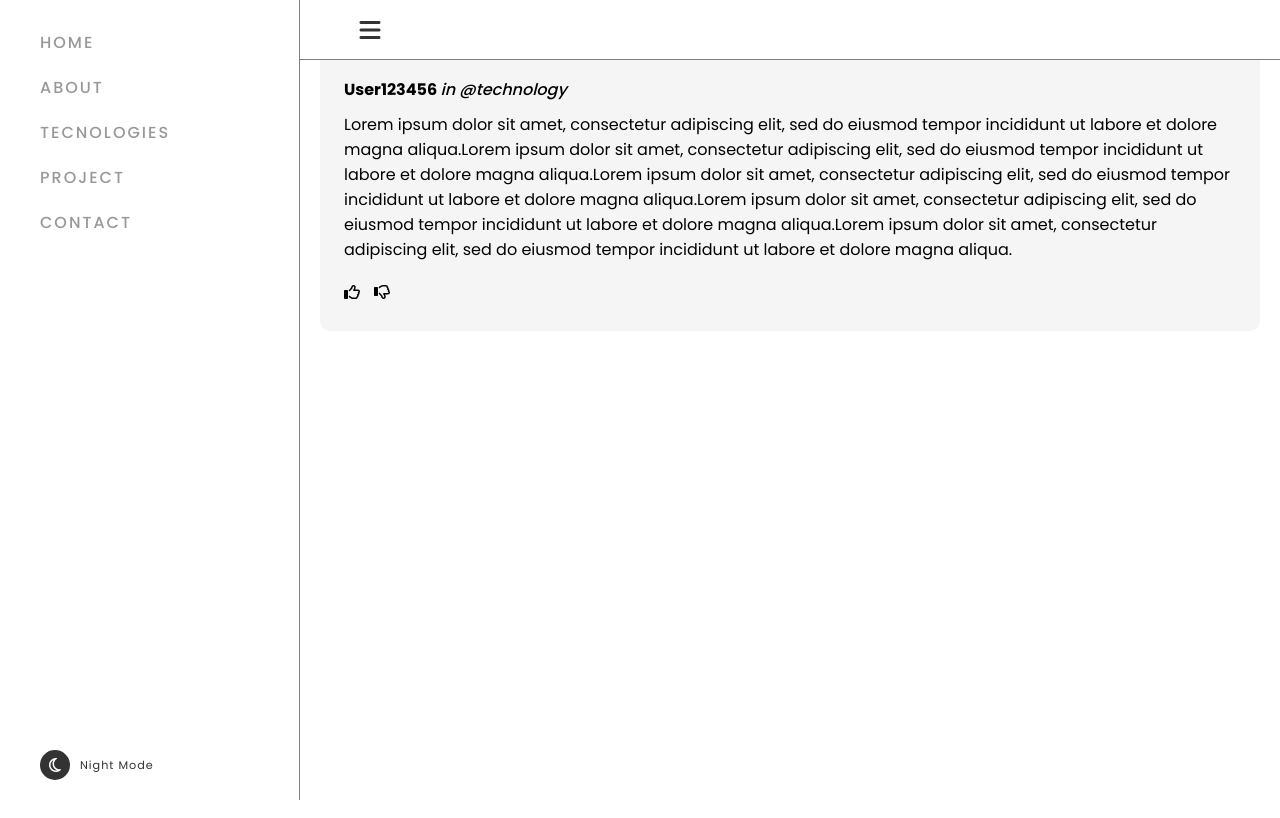
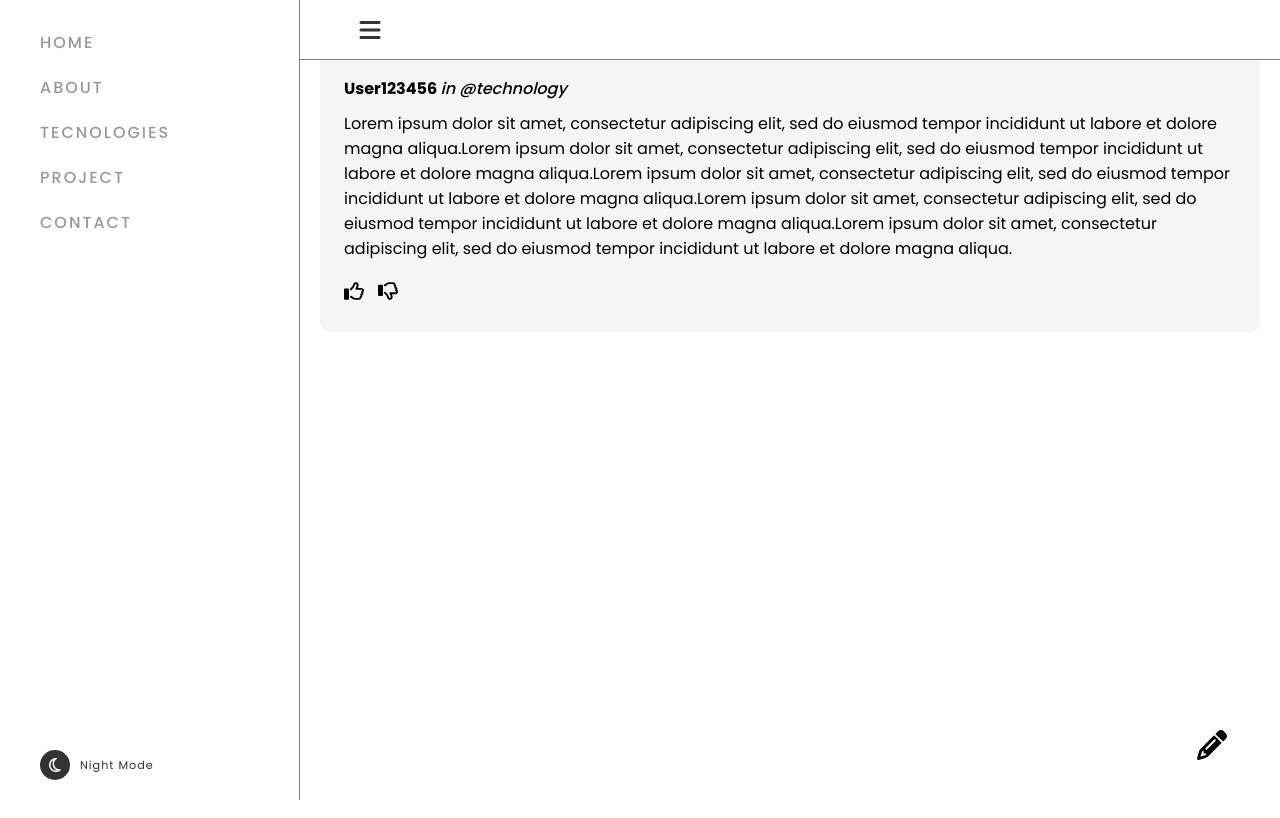
Before and after one commit to mikaelburgos97/educationa-blog, a plain HTML site: page index.html in a window 1280 px wide. Drawn offline with Linux system fonts and the light colour scheme.

Commit message:
updated code

```diff
--- a/index.css
+++ b/index.css
@@ -587,7 +587,37 @@
 .like{
   margin-right: 10px;
 }
+.like, .dislike {
+  width: 20px
+}
 
 .tag {
   font-weight: 500;
 }
+
+
+.pen{
+  position: fixed;
+    width: 83px;
+    height: 68px;
+    z-index: 8;
+    bottom: 0.3%;
+    right: 0%;
+    border-radius: 50%;
+}
+
+
+.pen img {
+
+    float: inherit!important;
+    position: relative!important;
+    width: 30px!important;
+    height: 30px!important;
+    color: #fff!important;
+    text-align: center!important;
+    font-size: 25px!important;
+    font-weight: 400!important;
+    display: flex;
+    justify-content: center;
+    align-items: center;
+}
--- a/index.html
+++ b/index.html
@@ -25,6 +25,9 @@
     </div>
 
     <div class="main">
+      <div class="pen">
+        <img src="./pencil-solid.svg"/>
+      </div>
       <div class="topbar">
         <!-- <a href="#banner  " class="logo">Mikael Burgos</a> -->
         <div class="toggle">
--- a/index.js
+++ b/index.js
@@ -16,6 +16,16 @@
   email: "mwmwmw@gmail",
   firstName: 'name',
   lastName: 'surname',
+}
+
+
+const post = {
+  postedBy: 'user',
+  forTag: 'technology',
+  content: 'Lorem ipsum dolor sit amet, consectetur adipiscing elit, sed do eiusmod tempor incididunt ut labore et dolore magna aliqua.Lorem ipsum dolor sit amet, consectetur adipiscing elit, sed do eiusmod tempor incididunt ut labore et dolore magna aliqua.',
+  liked: false,
+  disliked: false,
+  datePosted: '1/16/2024',
 }
 
 
```
